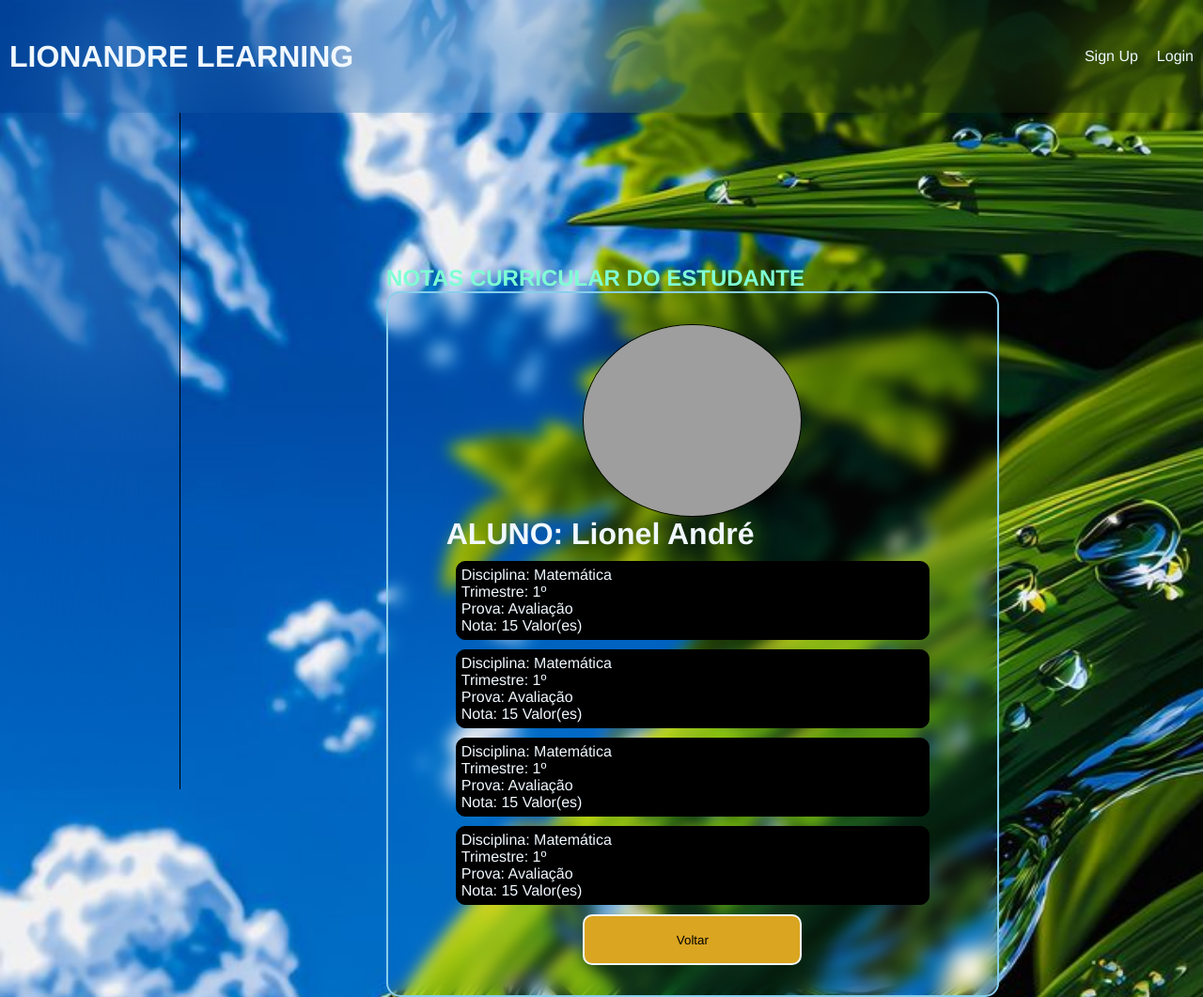
After one commit to lionelandre01-programmer/gestao_alunos, a Django app: page /vernotas/1 in a window 1280 px wide. The commit adds this page. Shown: the whole page at 94% size. Run offline with Django 5.2, Linux system fonts and the light colour scheme; data comes from the database, SQL or seed files in the repository; both versions use the stored data as it was after the commit; grey boxes are pictures that could not be loaded.

Commit message:
Avançando

```diff
--- a/sistema_gestao/alunos/models.py
+++ b/sistema_gestao/alunos/models.py
@@ -142,3 +142,20 @@ class Notas(models.Model):
     prova = models.CharField(max_length=100, choices=Provas)
     nota = models.IntegerField()
     registrada = models.DateTimeField(auto_now_add=True)
+
+class Pagamentos(models.Model):
+    Tipos = [
+        ('Matrícula','Matrícula'),
+        ('Confirmação','Confirmação'),
+        ('Propina','Propina'),
+        ('Prova','Prova'),
+        ('Uniforme','Uniforme'),
+        ('Cartão','Cartão'),
+        ('Estágio','Estágio')
+    ]
+
+    tipo = models.CharField(max_length=100, choices=Tipos)
+    mes = models.CharField(max_length=100, blank=True, null=True)
+    valor = models.DecimalField(max_digits=10, decimal_places=2)
+    funcionario = models.CharField(max_length=50)
+    registrado = models.DateTimeField(auto_now_add=True)
--- a/sistema_gestao/alunos/static/css/style.css
+++ b/sistema_gestao/alunos/static/css/style.css
@@ -57,7 +57,7 @@ main{
     min-width: 80%;
     margin-left: 1%;
     min-height: 83vh;
-    top: 50px;
+    margin-top: 15vh;
 }
 
 aside{
@@ -275,7 +275,7 @@ th{
 }
 
 .divmensa{
-    height: 120vh;
+    height: 130vh;
     width: 98%;
     margin-top: 20px;
     background: aliceblue;
--- a/sistema_gestao/alunos/templates/aluno/dashboard.html
+++ b/sistema_gestao/alunos/templates/aluno/dashboard.html
@@ -65,7 +65,9 @@
 </div>
 {% else %}
 
-<h1>Erro!</h1>
+    <div style="width: 50%; height: auto; background-color: rgb(253, 27, 27); margin: 20px; border-radius: 10px; padding: 20px;">
+        <h1 style="text-align: center;">Sem Registros</h1>
+    </div>
 
 {%endif%}
 
--- a/sistema_gestao/alunos/templates/aluno/layout/base.html
+++ b/sistema_gestao/alunos/templates/aluno/layout/base.html
@@ -1,4 +1,5 @@
 {% load static %}
+{% load l10n %}
 <!DOCTYPE html>
 <html lang="pt-br">
 <head>
@@ -37,6 +38,7 @@
                 <button><li><a href="{% url 'disciplina' %}">Disciplinas</a></li></button>
                 <button><li><a href="{% url 'professor' %}">Professores</a></li></button>
                 <button><li><a href="{% url 'nota' %}">Notas</a></li></button>
+                <button><li><a href="{% url 'dadosfina' %}">Finanças</a></li></button>
             </ul>
             {% endif %}
         </aside>
--- a/sistema_gestao/alunos/templates/aluno/mensalidades.html
+++ b/sistema_gestao/alunos/templates/aluno/mensalidades.html
@@ -17,7 +17,7 @@
 <div class="divmensa">
 
     <div class="totalmensa">
-        <h2>Mensaliodades De Enfermagem</h2>
+        <h2>Mensalidades De Enfermagem</h2>
         {% if enfe %}
         {% for enf in enfe %}
         <h2>{{ enf.classe }}ª Classe: {{ enf.mensalidade }}kz</h2>
--- a/sistema_gestao/alunos/templates/aluno/notas.html
+++ b/sistema_gestao/alunos/templates/aluno/notas.html
@@ -49,7 +49,7 @@
 
         <label for="prova">Prova</label>
         <select name="prova" id="prova" style="height: 10%; border-radius: 5px;" class="genero">
-            <option value="Avalição">Avaliação Contínua</option>
+            <option value="Avaliação">Avaliação Contínua</option>
             <option value="Prova do Professor">Prova do Professor</option>
             <option value="Prova Trimestral">Prova do Trimestre</option>
         </select>
--- /dev/null
+++ b/sistema_gestao/alunos/templates/aluno/notas_aluno.html
@@ -0,0 +1,45 @@
+{% extends 'aluno/layout/base.html' %}
+
+{% block content %}
+
+{% load static %}
+
+    <div class="page" style="margin-top: 10px;">
+        <h2 style="color: aquamarine;">NOTAS CURRICULAR DO ESTUDANTE</h2>
+    </div>
+
+    <div class="detalhes" style="height: auto;">
+        <div class="foto">
+            <img src="{% static 'css/img/Passe.png' %}" alt="erro" class="passe">
+        </div>
+
+        <div class="informa" style="height: auto;">
+            <h1>ALUNO: {{ aluno.nome }}</h1>
+
+                {% for nota in notas %}
+                    <div style="height: auto; border: 1px solid black; margin: 10px;
+                     border-radius: 10px; background-color: black; padding: 5px;">
+                        <ul>
+                            <li><span>Disciplina:</span> {{ nota.disciplina }}</li>
+                            <li><span>Trimestre:</span> {{ nota.trimestre }}</li>
+                            <li><span>Prova:</span> {{ nota.prova }}</li>
+                            <li><span>Nota:</span> {{ nota.nota }} Valor(es)</li>
+                        </ul>
+                    </div>
+
+                {% endfor %}
+
+        </div>
+
+        <div style="display: flex; justify-content: space-evenly; height: 10vh; width: 100%;">
+            <button style="background: gainsboro; width: 40%; height: 100%;
+            border: 2px solid aliceblue; border-radius: 10px; background: goldenrod;">
+                <a href="{% url 'abaBusca' %}" style="color: black;">Voltar</a>
+            </button>
+        </div>
+    </div>
+
+
+
+
+{% endblock %}
--- a/sistema_gestao/alunos/templates/aluno/propina.html
+++ b/sistema_gestao/alunos/templates/aluno/propina.html
@@ -61,7 +61,8 @@
         </select>
 
         <label for="preco">Preço:</label>
-        <input type="" name="preco" value="{{ mensali }}" style="height: 25vh;" readonly>
+        <input type="" name="preco" value="{{ mensali.mensalidade }}" style="height: 25vh;" readonly>
+        <input type="hidden" name="mensal" value="{{ mensali.id }}" style="height: 25vh;" readonly>
 
         {% if form.errors %}
             <ul>
--- a/sistema_gestao/alunos/urls.py
+++ b/sistema_gestao/alunos/urls.py
@@ -35,4 +35,7 @@ urlpatterns = [
     path('postprofessor/', views.professorSave, name='professor.post'),
     path('nota/', views.nota, name='nota'),
     path('postnota/', views.notaSave, name='nota.post'),
+    path('financa/', views.pagamentos, name='dadosfina'),
+    path('movifinas/', views.financa, name='financa'),
+    path('vernotas/<int:id>', views.verNotas, name='vernotas')
 ]
--- a/sistema_gestao/alunos/views.py
+++ b/sistema_gestao/alunos/views.py
@@ -1,15 +1,18 @@
 from django.shortcuts import render
-from django.shortcuts import redirect, HttpResponseRedirect
+from django.shortcuts import redirect
+from django.http import HttpResponseRedirect
 from django.urls import reverse
 from .models import Alunos, Professores, Disciplinas
-from .models import Salas, Mensalidade
-from .models import Cursos
+from .models import Salas, Mensalidade, Pagamentos
+from .models import Cursos, Notas
 from .forms import Formulario_Cadastro, MensalidadeForm, DisciplinaForm
 from .forms import EditeForm, RegistroForm, LoginForm, ProfessorForm, NotaForm
 from django.contrib.auth import login, authenticate, logout
 from .models import Propinas
 from .models import Movimentos, Mensalidade
 from django.contrib import messages
+from django.db.models import Sum
+from decimal import Decimal
 
 # Create your views here.
 def index(request):
@@ -39,6 +42,12 @@ def novo_aluno(request):
                 tipo = 'Novo aluno',
                 Aluno = nome,
                 funcionario = request.user.nome
+                )
+
+                Pagamentos.objects.create(
+                    tipo = 'Matrícula',
+                    valor = 9000.00,
+                    funcionario = request.user.nome
                 )
 
             return render(request, 'aluno/cadastro.html', {'aluno' : aluno})
@@ -161,7 +170,7 @@ def propina(request, id):
     aluno = Alunos.objects.get(id=id)
     ultimo = Propinas.objects.filter(aluno = aluno).order_by('-id').first()
     mensal = Mensalidade.objects.get(curso_id=aluno.curso_id, classe=aluno.classe)
-    mensali = mensal.mensalidade
+    mensali = mensal
     return render(request, 'aluno/propina.html', {'aluno' : aluno, 'ultimo' : ultimo, 'mensali' : mensali})
 
 def pagar_propina(request):
@@ -169,8 +178,9 @@ def pagar_propina(request):
 
         id = request.POST.get('aluno')
         mes = request.POST.get('mes')
-        preco = request.POST.get('preco')
+        preco = request.POST.get('mensal')
         aluno = Alunos.objects.get(id=id)
+        mensali = Mensalidade.objects.get(id=preco)
         propinas = Propinas.objects.filter(aluno_id = id)
         meses = []
 
@@ -185,7 +195,7 @@ def pagar_propina(request):
             Propinas.objects.create(
                 aluno = aluno,
                 mes = mes,
-                preco = preco
+                preco = mensali
             )
 
             if request.user.is_authenticated:
@@ -195,8 +205,15 @@ def pagar_propina(request):
                 funcionario = request.user.nome
                 )
 
-            messages.success(request, 'Propina Paga com sucesso!')
-            return redirect(reverse('abaBusca'))
+                Pagamentos.objects.create(
+                    tipo = 'Propina',
+                    mes = mes,
+                    valor = mensali.mensalidade,
+                    funcionario = request.user.nome
+                )
+
+                messages.success(request, 'Propina Paga com sucesso!')
+                return redirect(reverse('abaBusca'))
 
     else:
         messages.error(request, 'Falha no envio do formulário!')
@@ -416,11 +433,14 @@ def disciplinaSave(request):
                 funcionario = request.user.nome
             )
 
+            messages.success(request, 'Nova Disciplina Adicionada!')
             return redirect(reverse('disciplina'))
 
         else:
+            messages.error(request, 'Formulário Inválido!')
             return redirect(reverse('disciplina'))
     else:
+        messages.warning(request, 'O formulário não foi enviado!')
         form = DisciplinaForm()
         return render(request, 'aluno/disciplinas.html', {'form' : form})
 
@@ -462,17 +482,19 @@ def nota(request):
 def notaSave(request):
     if request.method == 'POST':
         form = NotaForm(request.POST)
+        alunos = request.POST['aluno']
         if form.is_valid():
-            alunos = form.cleaned_data['aluno']
             form.save()
-            aluno = Alunos.objects.get(id=alunos)
+            alun = Alunos.objects.get(id=alunos)
 
             if request.user.is_authenticated:
                 Movimentos.objects.create(
                 tipo = 'Nota Preenchida',
-                Aluno = aluno.nome,
+                Aluno = alun.nome,
                 funcionario = request.user.nome
             )
+            return redirect(reverse('nota'))
+
         else:
             print(form.errors)
             erros = {}
@@ -482,3 +504,24 @@ def notaSave(request):
             return render(request, 'aluno/notas.html',{'erros':erros})
     else:
         return redirect(reverse('professor'))
+
+def financa(request):
+    pagos = Pagamentos.objects.all()
+    return render(request,'aluno/financa.html', {'pagos' : pagos})
+
+def pagamentos(request):
+    totalpagos = Pagamentos.objects.aggregate(total = Sum('valor'))['total']
+    propinas = Pagamentos.objects.filter(tipo='Propina').aggregate(prop = Sum('valor'))['prop']
+    outros = Pagamentos.objects.exclude(tipo='Propina').aggregate(out = Sum('valor'))['out']
+    return render(request, 'aluno/dadosfina.html',
+                  {
+                    'totalpagos' : totalpagos,
+                    'propinas' : propinas,
+                    'outros' : outros
+                  }
+                  )
+
+def verNotas(request, id):
+    notas = Notas.objects.filter(aluno_id=id)
+    aluno = Alunos.objects.get(id=id)
+    return render(request, 'aluno/notas_aluno.html', {'notas' : notas, 'aluno' : aluno})
```
Also changed, not shown: sistema_gestao/alunos/templates/aluno/busca.html (+11 -4 lines), sistema_gestao/alunos/templates/aluno/dadosfina.html (added, +40 -0 lines), sistema_gestao/alunos/templates/aluno/disciplinas.html (+30 -2 lines), sistema_gestao/alunos/templates/aluno/financa.html (added, +48 -0 lines), sistema_gestao/alunos/migrations/0003_pagamentos.py (added), sistema_gestao/db.sqlite3.
